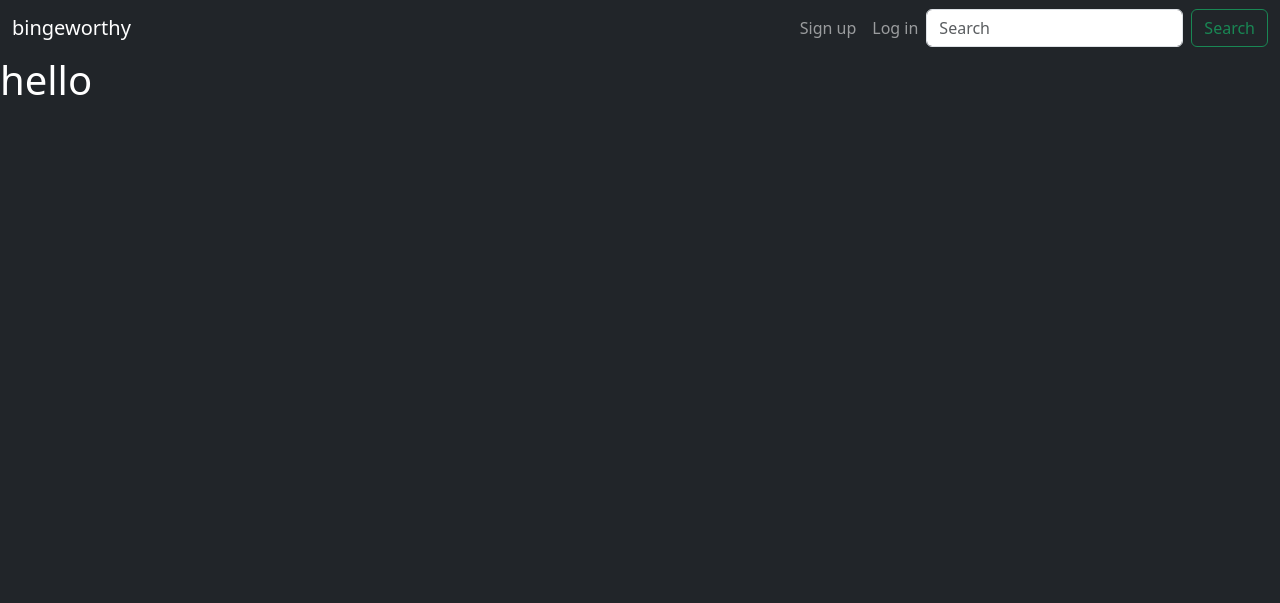
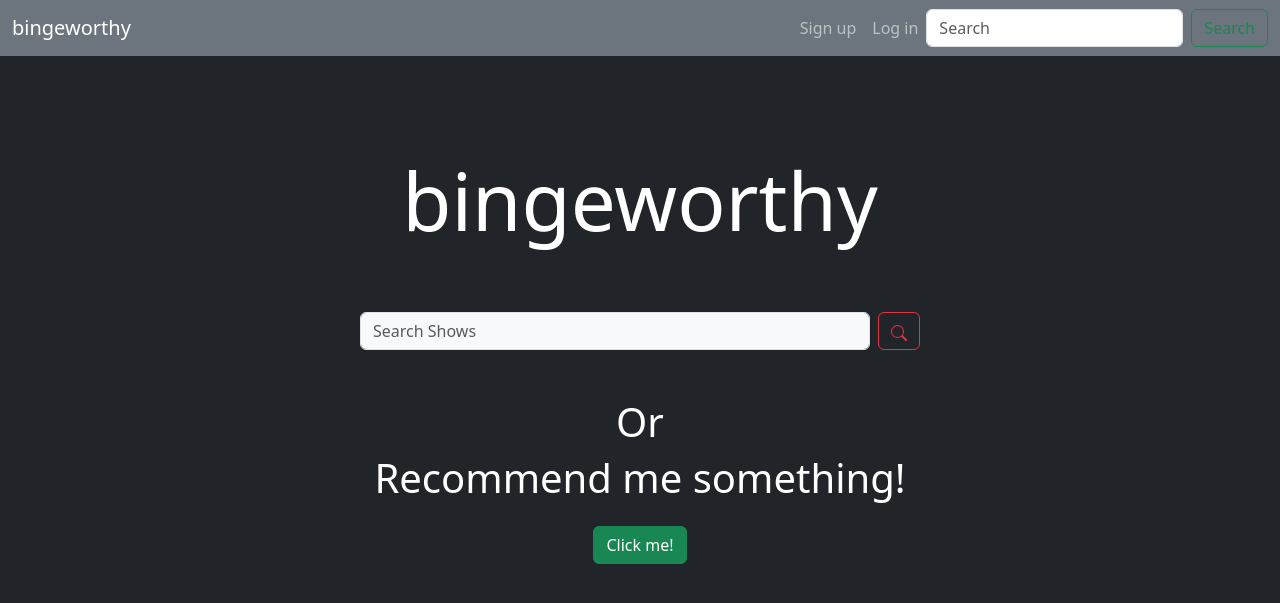
Before and after one commit to rayyan35p/bingeworthy, a Flask app: page / in a window 1280 px wide. Shown: the top 603 px of the page. Run offline with Flask 3, Linux system fonts and the light colour scheme.

Commit message:
updated index page, changed navbar color to see difference

```diff
--- a/templates/base.html
+++ b/templates/base.html
@@ -7,7 +7,7 @@
         <link href="https://cdn.jsdelivr.net/npm/bootstrap@5.3.0-alpha3/dist/css/bootstrap.min.css" rel="stylesheet" integrity="sha384-KK94CHFLLe+nY2dmCWGMq91rCGa5gtU4mk92HdvYe+M/SXH301p5ILy+dN9+nJOZ" crossorigin="anonymous">        {% block head %}{% endblock %}
     </head>
     <body class="bg-dark">
-        <nav class="navbar navbar-expand-lg navbar-dark nav-bar-design">
+        <nav class="navbar navbar-expand-lg navbar-dark bg-secondary nav-bar-design">
             <div class="container-fluid">
                 <a class="navbar-brand" href="#">bingeworthy</a>
                 <button class="navbar-toggler" type="button" data-bs-toggle="collapse" data-bs-target="#navbarSupportedContent" aria-controls="navbarSupportedContent" aria-expanded="false" aria-label="Toggle navigation">
--- a/templates/index.html
+++ b/templates/index.html
@@ -5,5 +5,28 @@
 {% endblock %}
 
 {% block body %}
-<h1 class="text-bg-dark">hello</h1>
+<h1 class="d-flex justify-content-center text-white display-1 pt-5 mt-5">bingeworthy</h1>
+<div class="container">
+    <form class="d-flex pt-3 p-5 mt-5 justify-content-center" role="search">
+        <input class="form-control me-2 bg-light w-50" size="10" type="search" placeholder="Search Shows" aria-label="Search">
+        <button class="btn btn-outline-danger text-dark-red" type="submit">
+          <svg xmlns="http://www.w3.org/2000/svg" width="16" height="16" fill="currentColor" class="bi bi-search" viewBox="0 0 16 16">
+              <path d="M11.742 10.344a6.5 6.5 0 1 0-1.397 1.398h-.001c.03.04.062.078.098.115l3.85 3.85a1 1 0 0 0 1.415-1.414l-3.85-3.85a1.007 1.007 0 0 0-.115-.1zM12 6.5a5.5 5.5 0 1 1-11 0 5.5 5.5 0 0 1 11 0z"/>
+            </svg>
+      </button>
+      </form>
+</div>
+<div class="container-fluid">
+    <h1 class="display-6 text-center text-white">
+        Or
+    </h1>
+</div>
+<div class="container-fluid">
+    <h1 class="display-6 text-center text-white">
+        Recommend me something!
+    </h1>
+</div>
+<div class="container-fluid text-center pt-3">
+    <button type="button" class="btn btn-success">Click me!</button>
+</div>
 {% endblock %}
```
